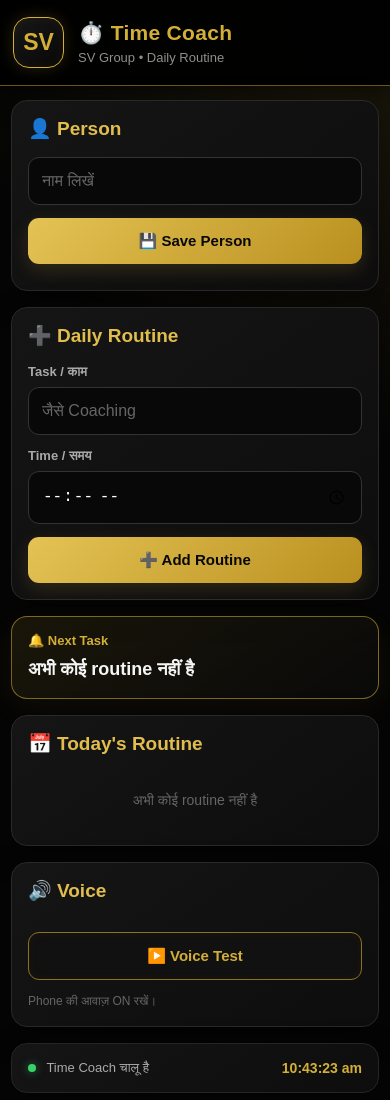
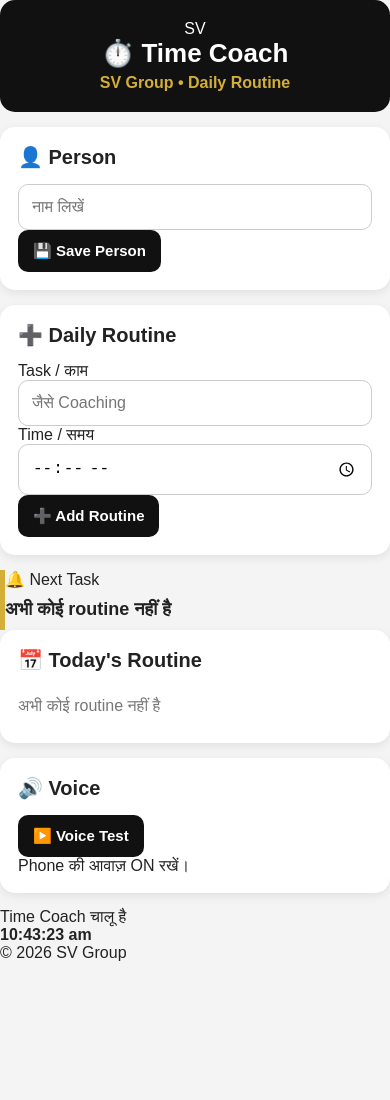
Before and after one commit to sv919599-lgtm/Time-coach-, a plain HTML site: page index.html in a window 390 px wide. Shown: the top 1100 px of the page. After the commit the page ends 962 px from the top, so only its background shows below. Drawn offline with Linux system fonts and the light colour scheme.

Commit message:
Update Style.css

```diff
--- a/Style.css
+++ b/Style.css
@@ -1,392 +1,232 @@
+/* ================================
+   TIME COACH
+   SIMPLE DAILY ROUTINE
+================================ */
+
 * {
   box-sizing: border-box;
-}
-
-html,
-body {
   margin: 0;
   padding: 0;
-  min-height: 100%;
-  font-family: Arial, sans-serif;
-  background: #050505;
-  color: #f5f5f5;
 }
 
 body {
-  min-height: 100vh;
-  background:
-    radial-gradient(circle at top right, rgba(212, 175, 55, 0.12), transparent 35%),
-    #050505;
+  font-family: Arial, sans-serif;
+  background: #f4f4f4;
+  color: #222;
 }
+
+.app {
+  width: 100%;
+  max-width: 520px;
+  margin: auto;
+  padding: 15px;
+}
+
 
 /* HEADER */
 
 .header {
-  display: flex;
-  align-items: center;
-  gap: 14px;
-  padding: 20px 16px;
-  background: rgba(0, 0, 0, 0.95);
-  border-bottom: 1px solid rgba(212, 175, 55, 0.5);
-  box-shadow: 0 4px 25px rgba(0, 0, 0, 0.6);
-}
-
-.logo {
-  width: 56px;
-  height: 56px;
-  border-radius: 16px;
-
-  display: flex;
-  align-items: center;
-  justify-content: center;
-
-  background: linear-gradient(145deg, #171717, #080808);
-  border: 1px solid #d4af37;
-
-  color: #d4af37;
-  font-size: 23px;
-  font-weight: 800;
-
-  box-shadow:
-    0 0 15px rgba(212, 175, 55, 0.18),
-    inset 0 0 12px rgba(212, 175, 55, 0.05);
+  background: #111;
+  color: white;
+  padding: 20px;
+  border-radius: 15px;
+  text-align: center;
+  margin-bottom: 15px;
 }
 
 .header h1 {
-  margin: 0 0 5px;
-  color: #d4af37;
-  font-size: 25px;
-  letter-spacing: 0.3px;
+  font-size: 26px;
 }
 
 .header p {
-  margin: 0;
-  color: #8f8f8f;
-  font-size: 13px;
+  margin-top: 5px;
+  color: #d4af37;
+  font-weight: bold;
 }
 
-/* MAIN */
 
-.container {
-  width: 100%;
-  max-width: 620px;
-  margin: auto;
-  padding: 18px 15px 25px;
-}
+/* CARD */
 
-/* CARDS */
-
-.card,
-.next-card,
-.status-card {
-  background: linear-gradient(145deg, #151515, #0d0d0d);
-  border: 1px solid #292929;
-  border-radius: 18px;
-
-  padding: 19px;
-  margin-bottom: 16px;
-
-  box-shadow:
-    0 10px 30px rgba(0, 0, 0, 0.35);
+.card {
+  background: white;
+  border-radius: 15px;
+  padding: 18px;
+  margin-bottom: 15px;
+  box-shadow: 0 3px 10px rgba(0,0,0,0.08);
 }
 
 .card h2 {
-  margin: 0 0 17px;
-  color: #e0bd4d;
-  font-size: 19px;
-  font-weight: 700;
+  font-size: 20px;
+  margin-bottom: 15px;
 }
 
-/* INPUT */
 
-label {
-  display: block;
-  margin: 13px 0 7px;
+/* PERSON */
 
-  color: #a9a9a9;
-  font-size: 13px;
-  font-weight: 600;
+.person-row {
+  display: flex;
+  gap: 8px;
 }
 
 input {
   width: 100%;
-
-  padding: 14px 13px;
-
-  background: #080808;
-  color: #fff;
-
-  border: 1px solid #333;
-  border-radius: 11px;
-
+  padding: 13px;
   font-size: 16px;
+  border: 1px solid #ccc;
+  border-radius: 10px;
   outline: none;
-
-  transition: 0.2s;
-}
-
-input::placeholder {
-  color: #666;
 }
 
 input:focus {
   border-color: #d4af37;
-
-  box-shadow:
-    0 0 0 3px rgba(212, 175, 55, 0.08);
 }
 
-/* BUTTONS */
-
 button {
-  width: 100%;
-  padding: 14px;
-
-  margin-top: 13px;
-
-  border-radius: 11px;
-
+  border: none;
+  border-radius: 10px;
+  padding: 12px 15px;
+  background: #111;
+  color: white;
   font-size: 15px;
-  font-weight: 700;
-
+  font-weight: bold;
   cursor: pointer;
-
-  transition: transform 0.15s, box-shadow 0.15s;
 }
 
 button:active {
-  transform: scale(0.98);
+  transform: scale(0.97);
 }
 
-/* GOLD BUTTON */
-
-.gold-btn {
-  background: linear-gradient(135deg, #e4c354, #b99020);
-
-  color: #080808;
-
-  border: none;
-
-  box-shadow:
-    0 6px 18px rgba(212, 175, 55, 0.16);
+#savedPerson {
+  margin-top: 10px;
+  font-weight: bold;
+  color: #444;
 }
 
-.gold-btn:hover {
-  box-shadow:
-    0 8px 24px rgba(212, 175, 55, 0.25);
-}
-
-/* DARK BUTTON */
-
-.dark-btn {
-  background: #111;
-
-  color: #d4af37;
-
-  border: 1px solid #8d7120;
-
-  box-shadow:
-    inset 0 0 12px rgba(212, 175, 55, 0.03);
-}
 
 /* NEXT TASK */
 
 .next-card {
-  border: 1px solid rgba(212, 175, 55, 0.55);
-
-  background:
-    linear-gradient(
-      145deg,
-      rgba(212, 175, 55, 0.10),
-      rgba(10, 10, 10, 0.95)
-    );
-
-  box-shadow:
-    0 10px 30px rgba(212, 175, 55, 0.06);
-}
-
-.next-label {
-  color: #d4af37;
-  font-size: 13px;
-  font-weight: 700;
-
-  margin-bottom: 9px;
+  border-left: 5px solid #d4af37;
 }
 
 #nextTask {
-  font-size: 20px;
-  font-weight: 700;
-  line-height: 1.4;
+  font-size: 18px;
+  font-weight: bold;
+  padding: 10px 0;
 }
 
-/* ROUTINE */
 
-.routine {
-  background: #090909;
+/* ROUTINE TITLE */
 
-  border: 1px solid #292929;
-  border-radius: 13px;
-
-  padding: 14px;
-  margin-bottom: 10px;
-
-  box-shadow:
-    0 5px 15px rgba(0, 0, 0, 0.25);
-}
-
-.routine-row {
+.routine-title {
   display: flex;
   align-items: center;
   justify-content: space-between;
+}
 
-  gap: 12px;
+.routine-title h2 {
+  margin-bottom: 0;
+}
+
+
+/* ROUTINE ITEM */
+
+.routine-item {
+  display: flex;
+  align-items: center;
+  justify-content: space-between;
+  gap: 10px;
+
+  padding: 14px;
+  margin-top: 10px;
+
+  background: #f7f7f7;
+  border-radius: 12px;
+
+  border-left: 4px solid #d4af37;
+}
+
+.routine-info {
+  flex: 1;
 }
 
 .routine-name {
-  font-size: 16px;
-  font-weight: 700;
-  color: #f1f1f1;
+  font-size: 17px;
+  font-weight: bold;
 }
 
 .routine-time {
-  color: #d4af37;
-  font-size: 16px;
-  font-weight: 700;
-  white-space: nowrap;
+  margin-top: 4px;
+  color: #555;
 }
 
-/* DELETE */
-
 .delete-btn {
-  width: auto;
-
-  margin-top: 11px;
-  padding: 8px 13px;
-
-  background: #180b0b;
-
-  color: #e97878;
-
-  border: 1px solid #482020;
-
-  font-size: 12px;
+  background: #c62828;
+  padding: 9px 11px;
+  font-size: 13px;
 }
 
-/* MESSAGE */
-
-.message {
-  color: #d4af37;
-  font-size: 13px;
-
-  margin: 10px 0 0;
-}
 
 /* EMPTY */
 
 .empty {
-  padding: 20px 5px;
-
-  text-align: center;
-
-  color: #666;
-
-  font-size: 14px;
+  color: #777;
+  padding: 10px 0;
 }
 
-/* STATUS */
 
-.status-card {
-  display: flex;
-  align-items: center;
-  justify-content: space-between;
+/* ADD ROUTINE */
 
-  border-color: #252525;
-
-  color: #aaa;
-
-  font-size: 13px;
+.add-card label {
+  display: block;
+  margin-top: 15px;
+  margin-bottom: 7px;
+  font-weight: bold;
 }
 
-.green-dot {
-  display: inline-block;
-
-  width: 8px;
-  height: 8px;
-
-  margin-right: 7px;
-
-  background: #38d16a;
-
-  border-radius: 50%;
-
-  box-shadow: 0 0 8px rgba(56, 209, 106, 0.5);
+.add-card input {
+  margin-bottom: 5px;
 }
 
-#currentTime {
-  color: #d4af37;
-  font-size: 14px;
-  font-weight: 700;
+.button-row {
+  display: flex;
+  gap: 10px;
+  margin-top: 15px;
 }
 
-/* HINT */
-
-.hint {
-  color: #666;
-
-  font-size: 12px;
-
-  line-height: 1.5;
-
-  margin-bottom: 0;
+.button-row button {
+  flex: 1;
 }
 
-/* FOOTER */
+.cancel {
+  background: #777;
+}
 
-footer {
-  padding: 22px 15px 28px;
 
-  text-align: center;
+/* REMINDER */
 
-  color: #444;
+.reminder-btn {
+  width: 100%;
+  background: #d4af37;
+  color: #111;
+  font-size: 16px;
+}
 
-  font-size: 11px;
-
-  letter-spacing: 0.3px;
-}
 
 /* MOBILE */
 
 @media (max-width: 400px) {
 
-  .header {
-    padding: 17px 13px;
+  .person-row {
+    flex-direction: column;
   }
 
-  .logo {
-    width: 51px;
-    height: 51px;
+  .routine-title {
+    gap: 10px;
   }
 
-  .header h1 {
-    font-size: 21px;
-  }
-
-  .container {
-    padding: 14px 11px 22px;
-  }
-
-  .card,
-  .next-card,
-  .status-card {
-    padding: 16px;
-    border-radius: 16px;
-  }
-
-  #nextTask {
+  .routine-title h2 {
     font-size: 18px;
   }
 
-  .routine-row {
-    align-items: flex-start;
   }
-}
```
